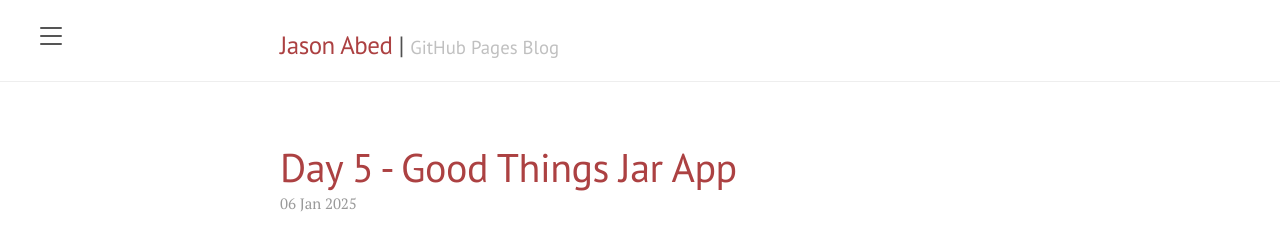
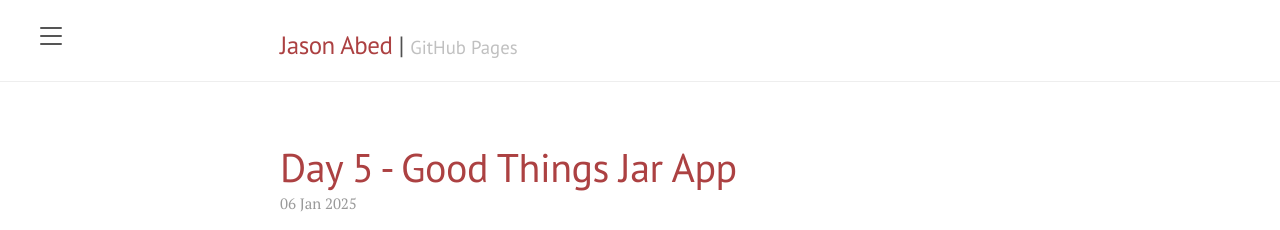
Before and after one commit to j-abed/j-abed.github.io, a Jekyll site: the page built from index.html, in a window 1280 px wide and 900 px high. Shown: the top 230 px of the window. Built offline with Jekyll 4.4.1, drawn with Linux system fonts in a browser that asks for light colours; the list of posts is cut into pages by our own code; comment, search, counter and statistics services are not loaded; part of the change alters nothing that is shown.

```diff
--- a/_config.yml
+++ b/_config.yml
@@ -1,6 +1,6 @@
 # Setup
 title:               Jason Abed
-tagline:             'GitHub Pages Blog'
+tagline:             'GitHub Pages'
 description:         'Combining technology and creativity to make the world a better place.'
 url:                 https://j-abed.github.io
 baseurl:             ''
@@ -19,7 +19,7 @@ plugins:
 
 # Custom vars
 version:             1.1.0
-google_analytics_id: #UA-XXXX-Y
+google_analytics_id: G-34SMXHK93B
 
 github:
   repo: https://github.com/j-abed/
--- a/_includes/head.html
+++ b/_includes/head.html
@@ -31,15 +31,17 @@
   <link rel="stylesheet" href="https://cdnjs.cloudflare.com/ajax/libs/font-awesome/6.0.0-beta3/css/all.min.css">
 
   {% if site.google_analytics_id %}
+
+  <script async src="https://www.googletagmanager.com/gtag/js?id=G-34SMXHK93B"></script>
   <script>
-    (function(i,s,o,g,r,a,m){i['GoogleAnalyticsObject']=r;i[r]=i[r]||function(){
-    (i[r].q=i[r].q||[]).push(arguments)},i[r].l=1*new Date();a=s.createElement(o),
-    m=s.getElementsByTagName(o)[0];a.async=1;a.src=g;m.parentNode.insertBefore(a,m)
-    })(window,document,'script','//www.google-analytics.com/analytics.js','ga');
-    ga('create', '{{ site.google_analytics_id }}', 'auto');
-    ga('send', 'pageview');
+    window.dataLayer = window.dataLayer || [];
+    function gtag(){dataLayer.push(arguments);}
+    gtag('js', new Date());
+
+    gtag('config', 'G-34SMXHK93B');
   </script>
   {% endif %}
+
   <style>
     #bmc-wbtn {
       display: flex;
```
